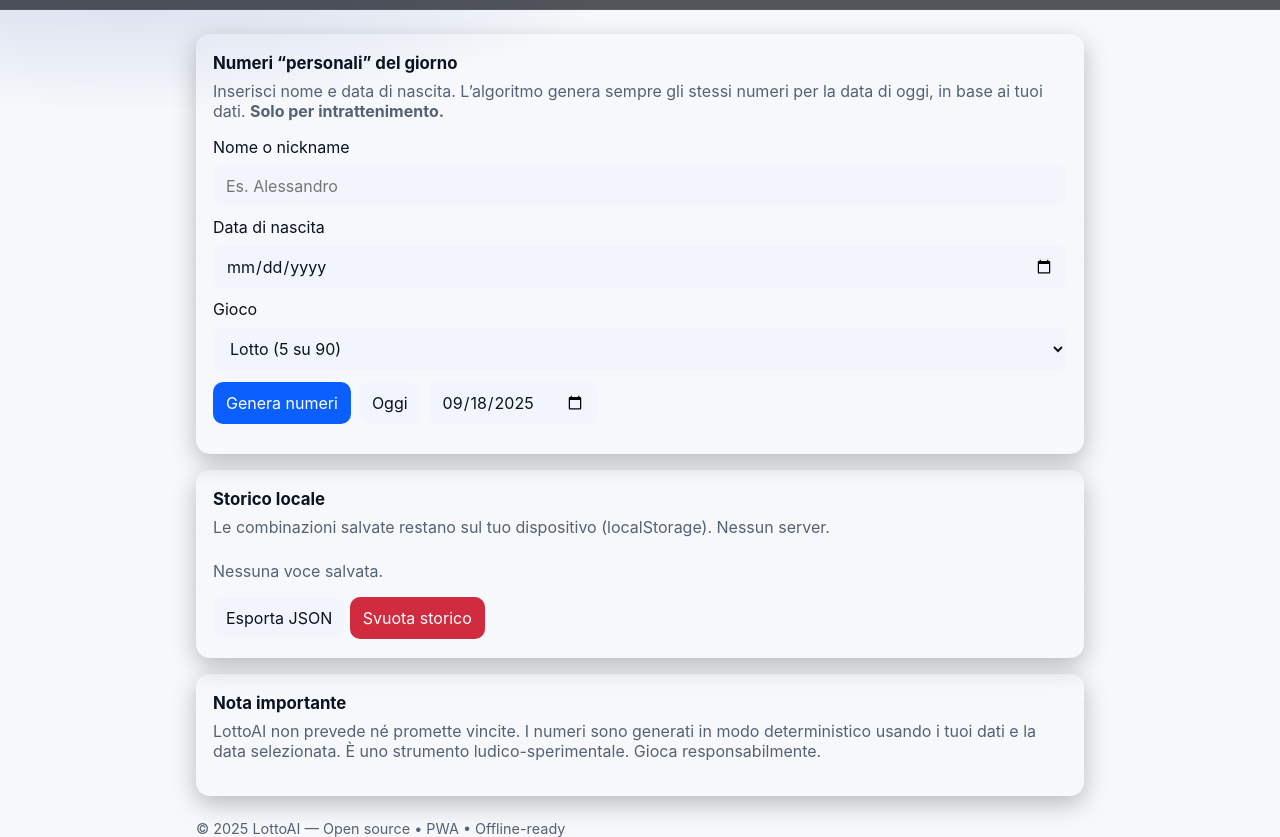
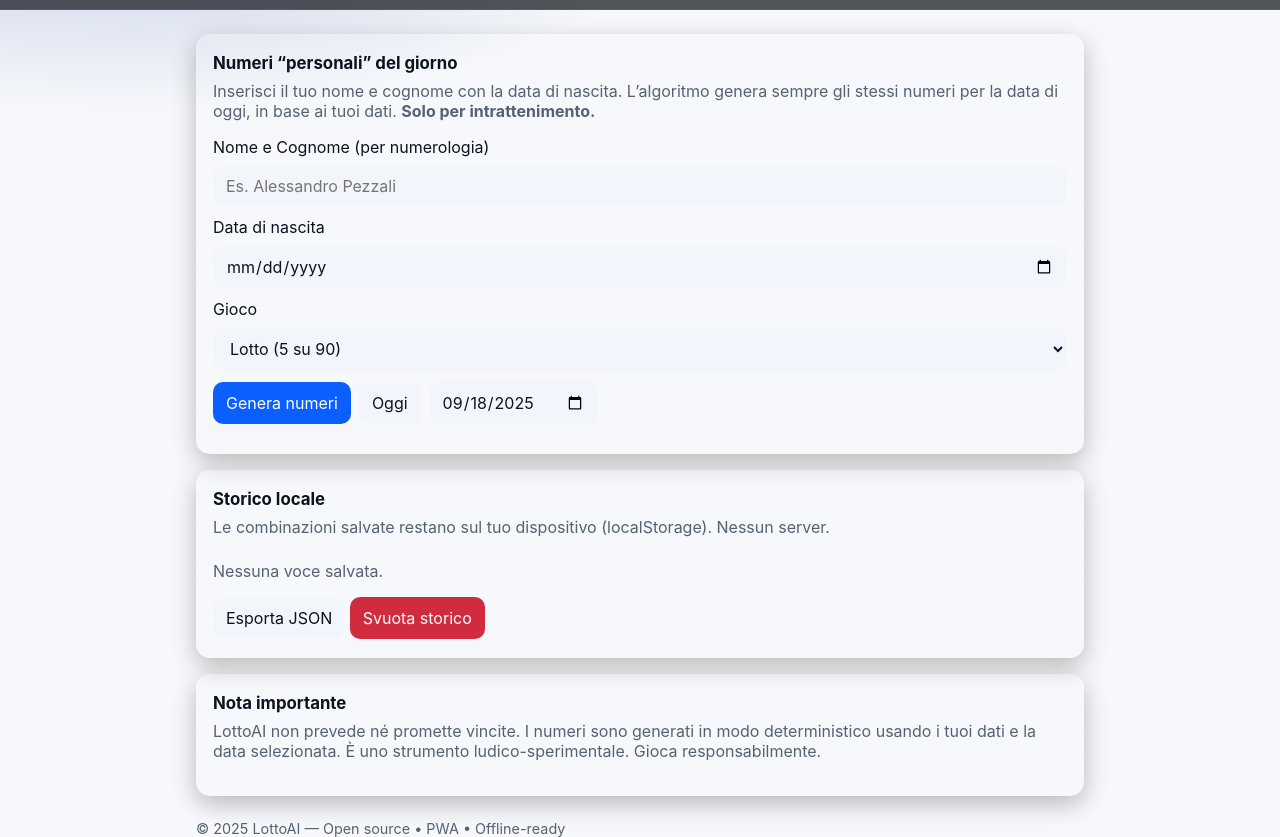
Before and after one commit to pezzaliapp/LottoAI, a plain HTML site: page index.html in a window 1280 px wide. Shown: the part 57-894 px from the top of the page. Drawn offline with Linux system fonts and the light colour scheme.

Commit message:
Update index.html

```diff
--- a/index.html
+++ b/index.html
@@ -38,14 +38,15 @@
     <section class="card">
       <h2>Numeri “personali” del giorno</h2>
       <p class="muted">
-        Inserisci nome e data di nascita. L’algoritmo genera sempre gli stessi numeri per la data di oggi,
+        Inserisci il tuo nome e cognome con la data di nascita.
+        L’algoritmo genera sempre gli stessi numeri per la data di oggi,
         in base ai tuoi dati. <strong>Solo per intrattenimento.</strong>
       </p>
 
       <form id="form">
         <div class="row">
-          <label for="name">Nome o nickname</label>
-          <input id="name" name="name" type="text" placeholder="Es. Alessandro" required />
+          <label for="name">Nome e Cognome (per numerologia)</label>
+          <input id="name" name="name" type="text" placeholder="Es. Alessandro Pezzali" required />
         </div>
 
         <div class="row">
@@ -77,6 +78,12 @@
           <button id="saveBtn">Salva in storico</button>
         </div>
       </div>
+
+      <!-- NUOVO blocco: Ritratto Numerologico -->
+      <div id="profile" class="result" hidden>
+        <h3>Ritratto Numerologico</h3>
+        <div id="profileText" class="muted"></div>
+      </div>
     </section>
 
     <section class="card">
```
